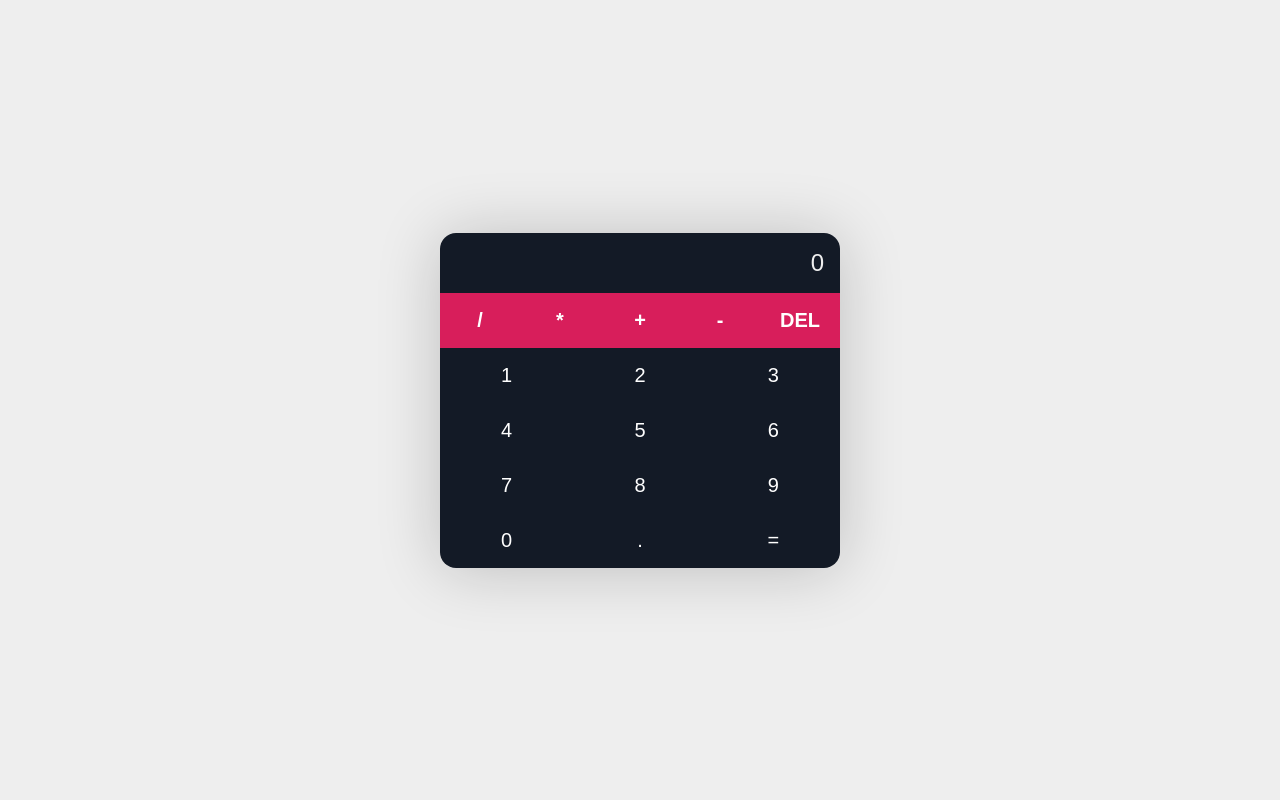
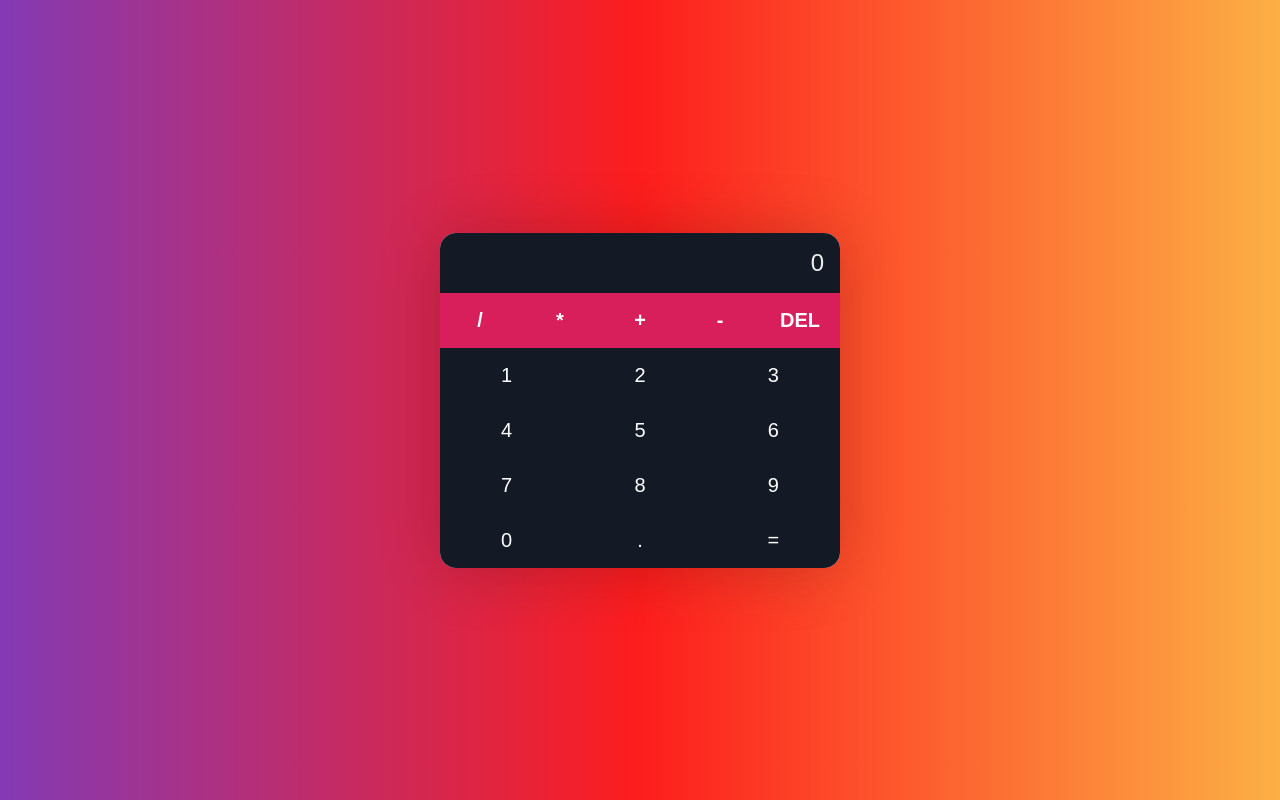
Before and after one commit to Jorgelopez5252/Calculator, a React (Create React App) app: page / in a window 1280 px wide. Built offline with nearby package versions, Linux system fonts and the light colour scheme.

Commit message:
updated background

```diff
--- a/public/index.html
+++ b/public/index.html
@@ -9,7 +9,7 @@
       name="description"
       content="Web site created using create-react-app"
     />
-    <link rel="apple-touch-icon" href="%PUBLIC_URL%/logo192.png" />
+    <!-- <link rel="apple-touch-icon" href="%PUBLIC_URL%/logo192.png" /> -->
     <!--
       manifest.json provides metadata used when your web app is installed on a
       user's mobile device or desktop. See https://developers.google.com/web/fundamentals/web-app-manifest/
--- a/src/index.css
+++ b/src/index.css
@@ -14,7 +14,9 @@
 }
 
 body {
-    background-color: var(--light);
+    /* background-color: var(--light); */
+    background: rgb(131,58,180);
+background: linear-gradient(90deg, rgba(131,58,180,1) 0%, rgba(253,29,29,1) 50%, rgba(252,176,69,1) 100%);
 }
 
 .App {
```
